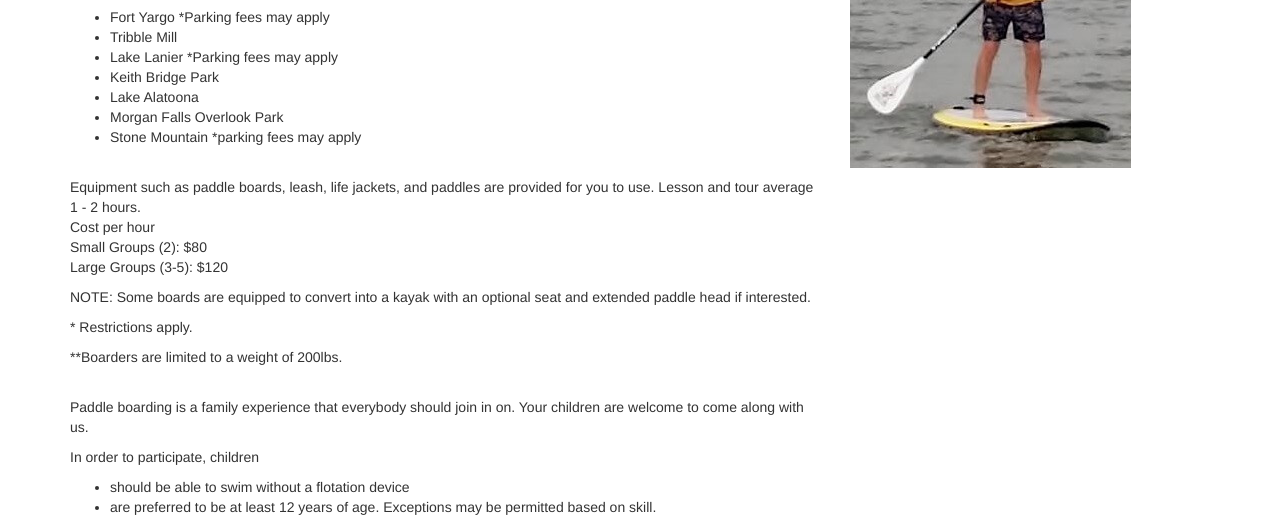
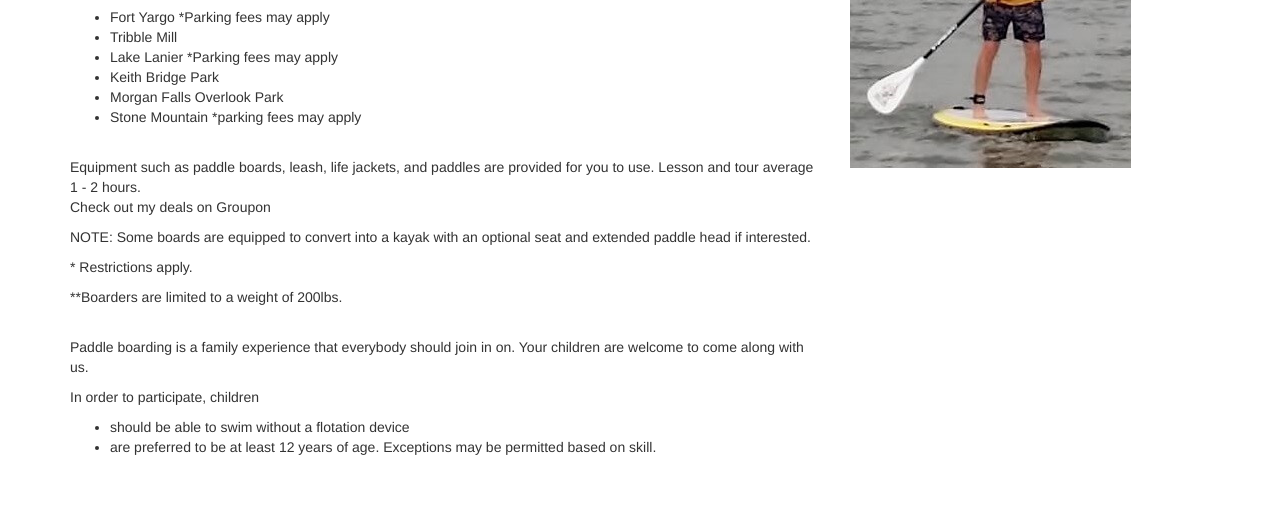
Before and after one commit to atlantapaddleboard/atlantapaddleboard.github.io, a plain HTML site: page index.html in a window 1280 px wide. Shown: the part 280-807 px from the top of the page. Drawn offline with nearby package versions, Linux system fonts and the light colour scheme; some packages are replaced by stand-ins of ours; files that its build step writes are made by us from their sources.

Commit message:
Add files via upload

```diff
--- a/views/main.html
+++ b/views/main.html
@@ -18,7 +18,6 @@
 			<li>Tribble Mill </li>
 			<li>Lake Lanier *Parking fees may apply </li>
 			<li>Keith Bridge Park </li>
-			<li>Lake Alatoona </li>
 			<li>Morgan Falls Overlook Park </li>
 			<li>Stone Mountain *parking fees may apply </li>
 		</ul>
@@ -26,7 +25,7 @@
 		<p>
 			Equipment such as paddle boards, leash, life jackets, and paddles are provided for you to use.
 			Lesson and tour average 1 - 2 hours.
-			<br>Cost per hour <br>Small Groups (2): $80 <br>Large Groups (3-5): $120
+			<br>Check out my deals on Groupon
 
 		</p>
 
```
